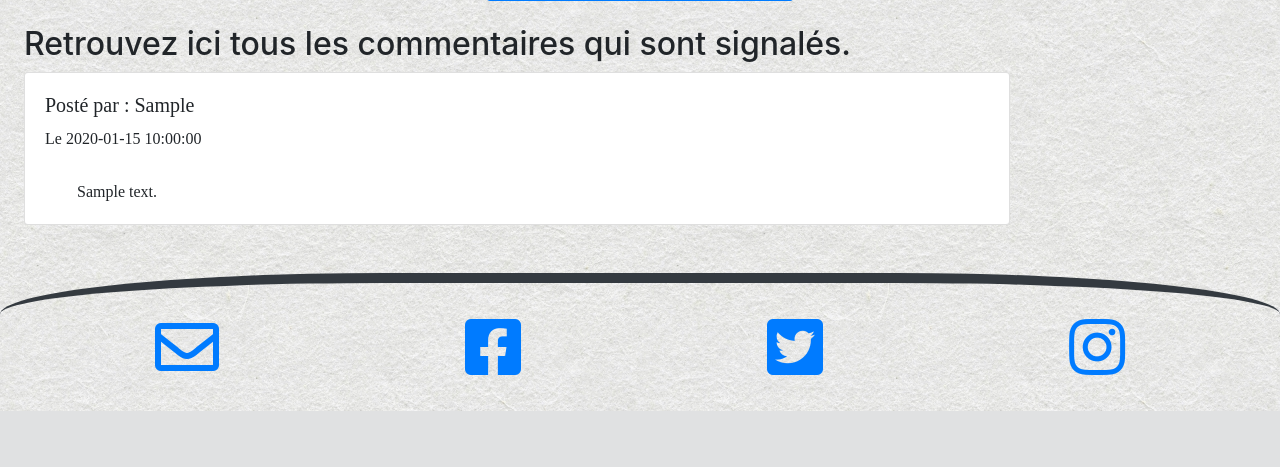
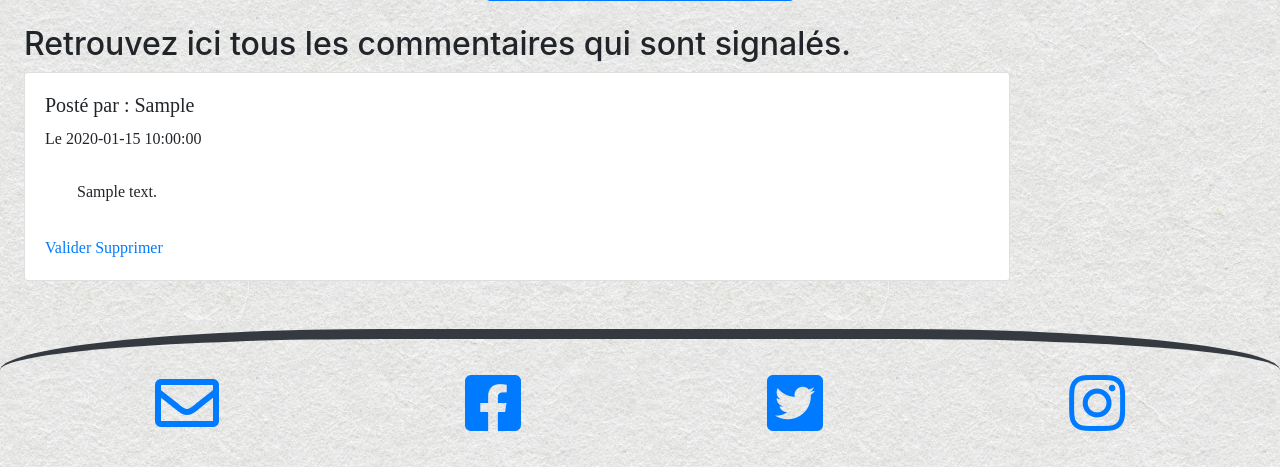
Before and after one commit to valentinantoin/Blog-Jean-Forteroche, a PHP site: template src/views/admin.twig in a window 1280 px wide. Shown: the part 399-866 px from the top of the page. Before the commit the page ends 810 px from the top, so only its background shows below. Run offline with PHP 8.4, Linux system fonts and the light colour scheme; the template is opened without the code that fills it: most values are stand-ins (such as "Sample title", 1, 10 or a date in 2020); some libraries are stand-ins or nearby versions; some web fonts are replaced.

Commit message:
Add validation or suppression of comments

```diff
--- a/src/views/admin.twig
+++ b/src/views/admin.twig
@@ -38,8 +38,11 @@
             <h5 class="card-title">Posté par : {{ comment.user_pseudo }}</h5>
             <h6 class="card-text">Le {{ comment.creation_date_fr }}</h6>
             <p class="card-text">{{ comment.content }}</p>
+            <span><a href="https://jeanforteroche.valentin-antoin.fr/index.php?acces=valcom&id={{ comment.id }}">  Valider  </a><a href="https://jeanforteroche.valentin-antoin.fr/index.php?acces=delcom&id={{ comment.id }}">  Supprimer  </a></span>
         </div>
      </div>
+
+
 
 {% endfor %}
 
```
